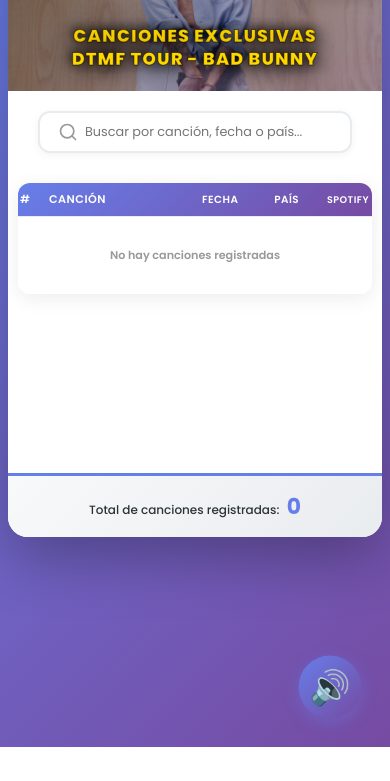
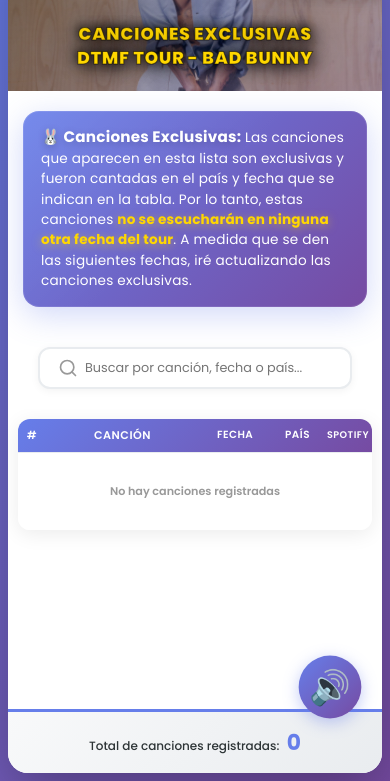
Before and after one commit to rderodriguez1998/badbunny-exclusivas, a website: page index.html in a window 390 px wide. Shown: the part 97-878 px from the top of the page. Before the commit the page ends 844 px from the top, so only its background shows below. Drawn offline with Linux system fonts and the light colour scheme; no server answers; some icons are missing.

Commit message:
Actualizar diseño: texto destacado en dorado, tabla centrada, info-box compacto y banner responsive

```diff
--- a/index.html
+++ b/index.html
@@ -36,6 +36,14 @@
                 <div class="ig-tooltip-arrow"></div>
             </div>
         </header>
+
+        <div class="info-box">
+            <p><strong>🐰 Canciones Exclusivas:</strong> Las canciones que aparecen en esta lista son exclusivas y
+                fueron cantadas en el país y fecha que se indican en la tabla. Por lo tanto, estas canciones <span
+                    class="highlight-text">no
+                    se escucharán en ninguna otra fecha del tour</span>. A medida que se den las siguientes fechas,
+                iré actualizando las canciones exclusivas.</p>
+        </div>
 
         <!-- Formulario oculto para modo solo lectura -->
         <div class="add-section" style="display: none;">
--- a/package.json
+++ b/package.json
@@ -9,6 +9,7 @@
         "deploy": "vercel --prod"
     },
     "dependencies": {
+        "dotenv": "^17.2.3",
         "jsonwebtoken": "^9.0.2",
         "node-fetch": "^2.7.0"
     },
--- a/styles.css
+++ b/styles.css
@@ -150,6 +150,55 @@
     border-bottom: 8px solid white;
 }
 
+/* Info box */
+.info-box {
+    background: linear-gradient(135deg, #667eea 0%, #764ba2 100%);
+    border: none;
+    padding: 18px 24px;
+    border-radius: 16px;
+    margin: 30px auto;
+    max-width: 900px;
+    box-shadow: 0 8px 32px rgba(102, 126, 234, 0.3),
+        0 0 0 1px rgba(255, 255, 255, 0.1) inset;
+    position: relative;
+    overflow: hidden;
+}
+
+.info-box::before {
+    content: '';
+    position: absolute;
+    top: 0;
+    left: 0;
+    right: 0;
+    bottom: 0;
+    background: linear-gradient(135deg, rgba(255, 255, 255, 0.1) 0%, transparent 50%);
+    pointer-events: none;
+}
+
+.info-box p {
+    margin: 0;
+    color: white;
+    font-size: 0.95rem;
+    line-height: 1.6;
+    font-weight: 400;
+    letter-spacing: 0.2px;
+    position: relative;
+    z-index: 1;
+}
+
+.info-box strong {
+    color: white;
+    font-weight: 700;
+    font-size: 1.05rem;
+    text-shadow: 0 2px 8px rgba(0, 0, 0, 0.2);
+}
+
+.info-box .highlight-text {
+    color: #FFD700;
+    font-weight: 700;
+    text-shadow: 0 2px 10px rgba(255, 215, 0, 0.5);
+}
+
 @keyframes bounce-in {
     0% {
         opacity: 0;
@@ -299,7 +348,7 @@
 
 th {
     padding: 18px 20px;
-    text-align: left;
+    text-align: center;
     font-weight: 600;
     font-size: 0.85rem;
     text-transform: uppercase;
@@ -326,6 +375,7 @@
     font-size: 0.95rem;
     color: #333;
     border-top: 1px solid #e9ecef;
+    text-align: center;
 }
 
 td:first-child {
@@ -534,12 +584,29 @@
 /* Responsive */
 @media (max-width: 768px) {
     .banner-header {
-        padding: 120px 20px 25px 20px;
-        min-height: 220px;
+        padding: 80px 15px 20px 15px;
+        min-height: 180px;
+        background-position: center center;
     }
 
     .banner-title {
-        font-size: 1.3rem;
+        font-size: 1.1rem;
+        letter-spacing: 0.5px;
+        line-height: 1.4;
+    }
+
+    .info-box {
+        margin: 20px 15px;
+        padding: 15px 18px;
+    }
+
+    .info-box p {
+        font-size: 0.85rem;
+        line-height: 1.5;
+    }
+
+    .info-box strong {
+        font-size: 0.95rem;
     }
 
     .form-grid {
```
Also changed, not shown: admin.html (+7 -1 lines), dev-server.js (+4 -4 lines), vercel.json, 1 other file.
